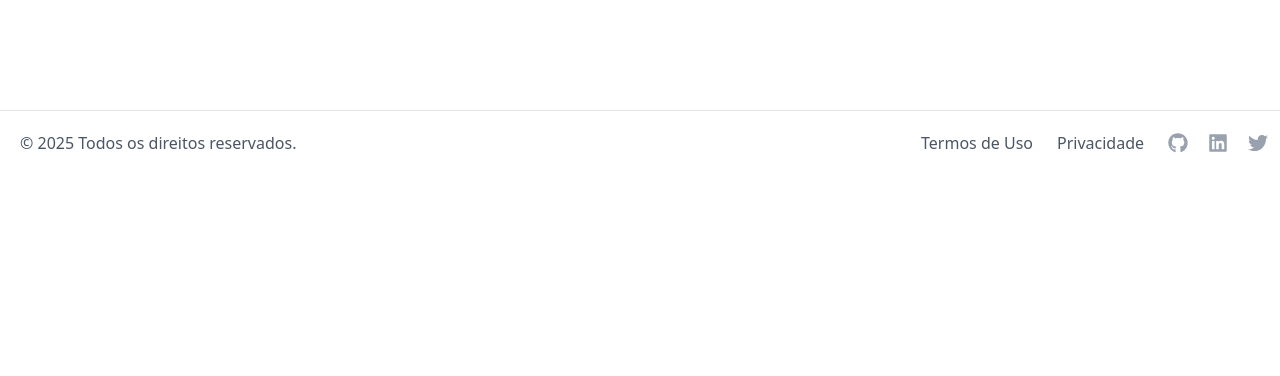
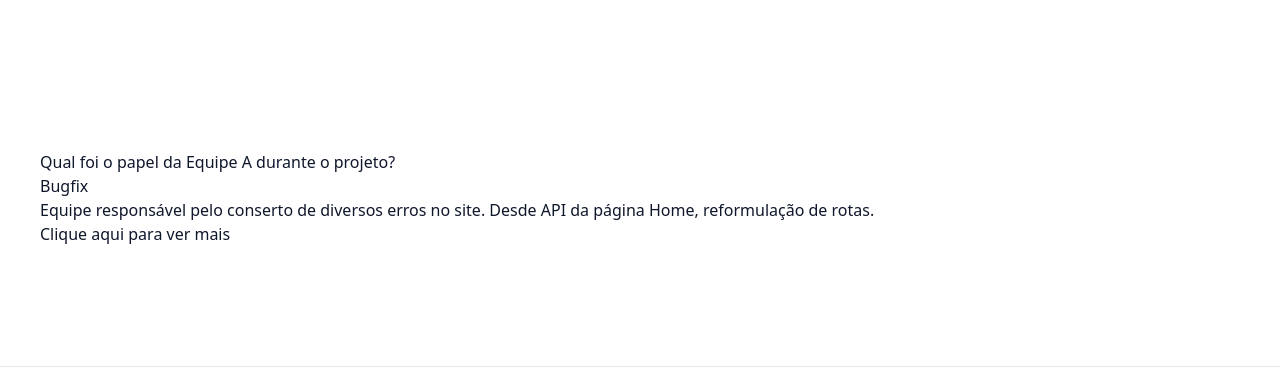
Before and after one commit to 1TDSPG-25/sistema-flow, a React (Vite) app: page /sistema-flow/integrantes/equipeE in a window 1280 px wide. Shown: the part 1377-1753 px from the top of the page. Before the commit the page ends 1552 px from the top, so only its background shows below. Built offline with nearby package versions, Linux system fonts and the light colour scheme; no server answers.

Commit message:
feature(Integrantes): Criado a base do card de tarefa da Equipe A.

```diff
--- a/src/routes/Integrantes/Equipe E/index.tsx
+++ b/src/routes/Integrantes/Equipe E/index.tsx
@@ -116,6 +116,16 @@ export default function EquipeE() {
                 <Link to="" target="_blank" rel="noopener noreferrer">Clique aqui para ver mais</Link>
             </div>
         </section>
+        <section className="px-10 py-20">
+            <h2>Qual foi o papel da Equipe A durante o projeto?</h2>
+            {/* Card tarefa */}
+            <div>
+                <img src="" alt="" />
+                <h2>Bugfix</h2>
+                <p>Equipe responsável pelo conserto de diversos erros no site. Desde API da página Home, reformulação de rotas.</p>
+                <Link to="" target="_blank" rel="noopener noreferrer">Clique aqui para ver mais</Link>
+            </div>
+        </section>
       </>
     );
 }
```
